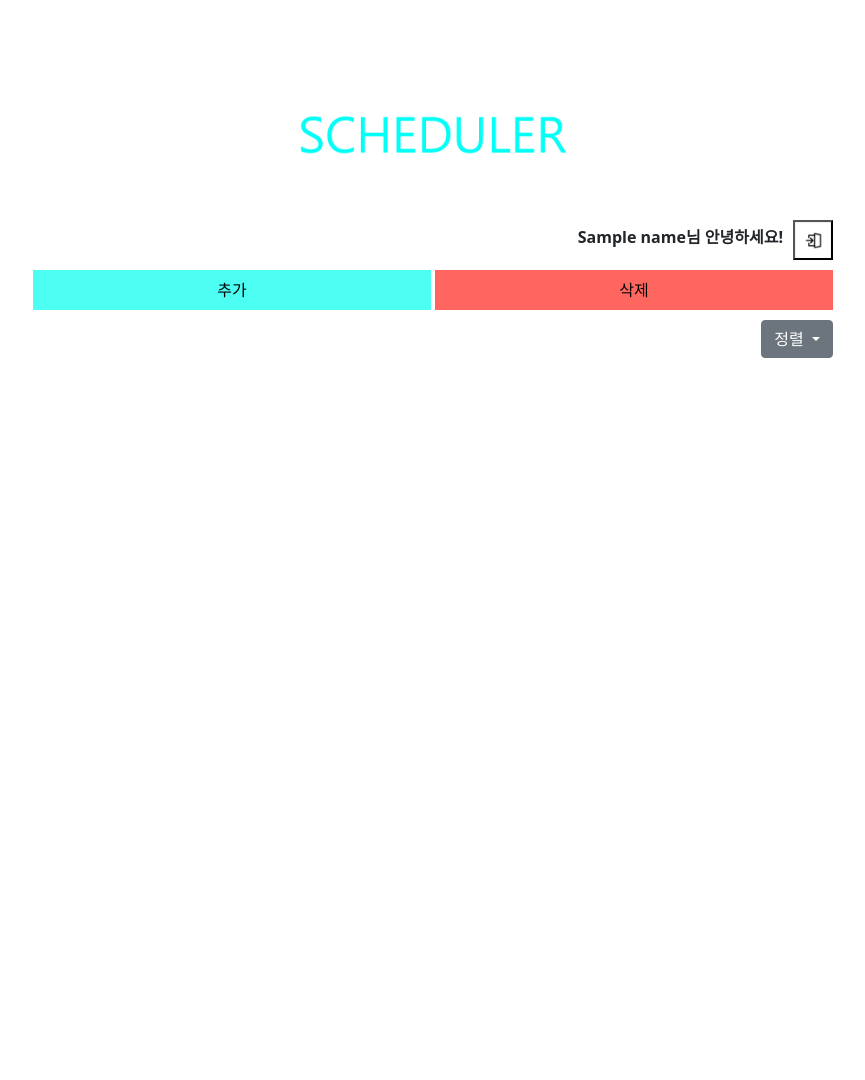
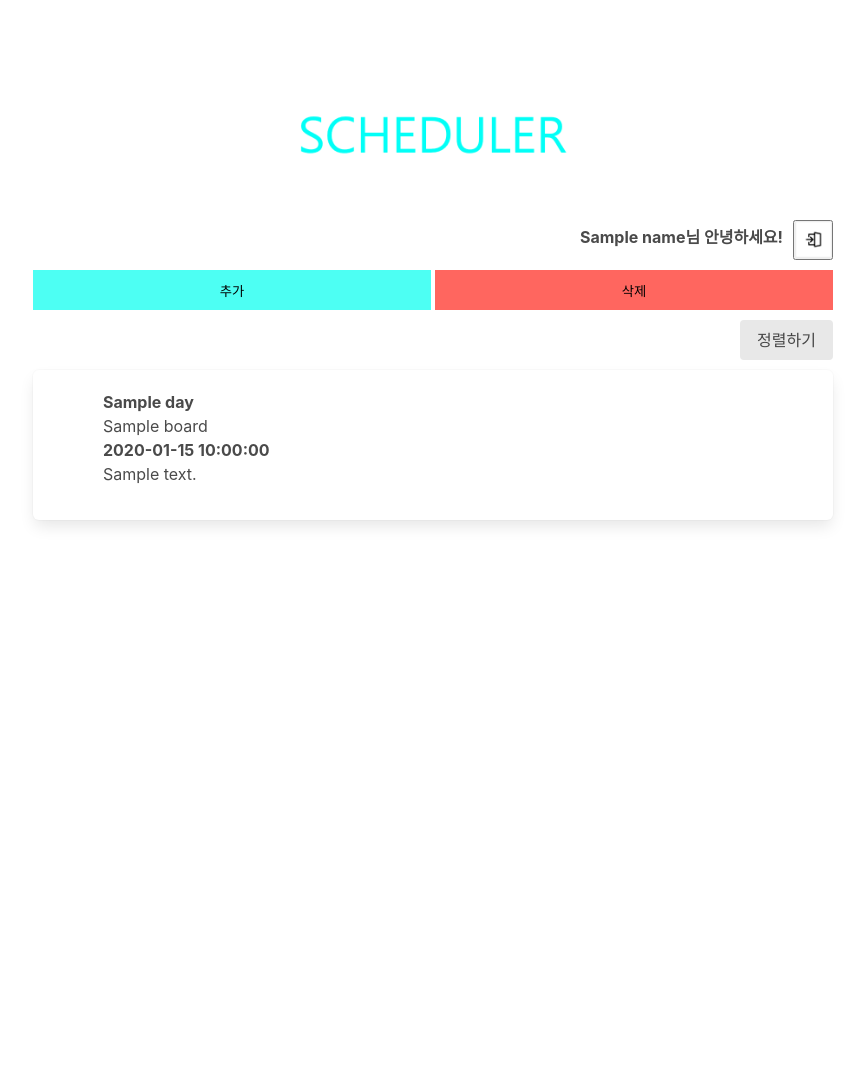
Before and after one commit to fooooif/scheduler, a Flask app: template templates/board.html in a window 1280 px wide. Shown: the whole page, without its empty margins (207-1072 px from the left). After the commit the page ends 526 px from the top, so only its background shows below. Run offline with Flask 2, Linux system fonts and the light colour scheme; the template is opened without the code that fills it: most values are stand-ins (such as "Sample title", 1, 10 or a date in 2020); some libraries are stand-ins or nearby versions.

Commit message:
기능 추가
추가, 삭제, 게시판 기능 추가

```diff
--- a/app.py
+++ b/app.py
@@ -4,11 +4,10 @@ from pymongo import MongoClient
 from flask_jwt_extended import *
 from flask_bcrypt import Bcrypt
 from flask import Flask, render_template, jsonify, request,redirect, url_for
-
+from bson import ObjectId
 app = Flask(__name__)
 bcrypt = Bcrypt(app)
 app.config.update(
-    DEBUG = True,
     JWT_SECRET_KEY="my_secret_key_jwt",
     JWT_TOKEN_LOCATION='cookies',
     # get post 뺴고 막아놈
@@ -23,6 +22,7 @@ day = {1:"월",2:"화",3:"수",4:"목",5:"금",6:"토",7:"일"}
 ## HTML 화면 보여주기
 @app.route('/')
 def home():
+
     return render_template('login2.html')
 
 @app.route('/signin' ,methods=['GET'])
@@ -43,7 +43,11 @@ def board():
     jwt_token=get_jwt_identity()
     email = jwt_token['email']
     name = db.users.find_one({'email':email})['name']
-    return render_template('board.html',name = name)
+    boards = list(db.boards.find({'email': email}))
+    for board in boards:
+        board['_id']=str(board['_id'])
+
+    return render_template('board.html',name = name,board_list=boards)
 
 ## api 메소드 -> request.form -> 안받아짐 체크해보기
 # user 회원가입.
@@ -94,7 +98,7 @@ def login():
         json = {
             'email':email,
         }
-        access_token = create_access_token(identity=json,expires_delta=datetime.timedelta(minutes=15))
+        access_token = create_access_token(identity=json,expires_delta=datetime.timedelta(minutes=60))
         return jsonify({'msg':'success','access_token':access_token})
     else:
         return jsonify({'msg':'fail','access_token':None})
@@ -105,12 +109,40 @@ def login():
 def register_board():
     jwt_token = get_jwt_identity()
     email = jwt_token['email']
-    name = db.users.find_one({'email': email})['name']
-    print(request.is_json)
-    print(request.data)
+    json = request.get_json()['data']
+    days = []
+    for i in json['day']:
+        days.append(day[i])
+    board_doc = {
+        'email':email,
+        'day':days,
+        'title':json['title'],
+        'content':json['content'],
+        'time':json['time']
+    }
+    db.boards.insert_one(board_doc)
+
+    return jsonify({'msg':'succes'})
+@app.route('/api/board/drop',methods=['POST'])
+@jwt_required()
+def delete_board():
+    jwt_token = get_jwt_identity()
+    json = request.get_json()
+    board_ids = json['id']
+
+    for board_id in board_ids:
+        db.boards.delete_one({'_id':ObjectId(board_id)})
     return jsonify({'msg':'succes'})
 
-
+# @app.route('/api/board',methods=['GET'])
+# @jwt_required()
+# def find_board():
+#     jwt_token = get_jwt_identity()
+#     email = jwt_token['email']
+#
+#     boards = list(db.boards.find({'email': email}, {'_id': False}))
+#
+#     return jsonify({'data':boards})
 
 if __name__ == '__main__':
     app.run('0.0.0.0', port=5000, debug=True)
--- a/templates/bar.html
+++ b/templates/bar.html
@@ -12,8 +12,9 @@
     <link rel="stylesheet" href="https://cdn.jsdelivr.net/npm/bulma@0.9.1/css/bulma.min.css">
     <link rel="stylesheet" href="https://pro.fontawesome.com/releases/v5.10.0/css/all.css"
           integrity="sha384-AYmEC3Yw5cVb3ZcuHtOA93w35dYTsvhLPVnYs9eStHfGJvOvKxVfELGroGkvsg+p" crossorigin="anonymous"/>
-    <link href="https://cdn.jsdelivr.net/npm/bootstrap@5.1.3/dist/css/bootstrap.min.css" rel="stylesheet"
-          integrity="sha384-1BmE4kWBq78iYhFldvKuhfTAU6auU8tT94WrHftjDbrCEXSU1oBoqyl2QvZ6jIW3" crossorigin="anonymous">
+
+<!--    <link href="https://cdn.jsdelivr.net/npm/bootstrap@5.1.3/dist/css/bootstrap.min.css" rel="stylesheet"-->
+<!--          integrity="sha384-1BmE4kWBq78iYhFldvKuhfTAU6auU8tT94WrHftjDbrCEXSU1oBoqyl2QvZ6jIW3" crossorigin="anonymous">-->
     <!-- JS -->
     <script src="https://ajax.googleapis.com/ajax/libs/jquery/3.4.1/jquery.min.js"></script>
     <script src="https://cdnjs.cloudflare.com/ajax/libs/jquery-cookie/1.4.1/jquery.cookie.js"></script>
@@ -42,9 +43,8 @@
 <body>
 
 <figure class="image">
-    <a href="/">
-        <img src="../static/image/titleimg.png">
-    </a>
+        <img onclick="imgcilck()" src="../static/image/titleimg.png">
+
 </figure>
 
 </body>
--- a/templates/board.html
+++ b/templates/board.html
@@ -17,7 +17,11 @@
         width: 800px;
         height: 50px;
     }
-
+    .back-ok-button {
+        display: none;
+        width: 800px;
+        height: 50px;
+    }
     .button1-location {
         background-color: #4dfff3;
         /*margin-left: 5px;*/
@@ -32,17 +36,6 @@
         /*margin-right: 5px;*/
         float: right;
         border: 0;
-    }
-
-    .content {
-        width: 800px;
-        height: 700px;
-        margin: 10px auto 0px auto;
-    }
-
-    .sort-location {
-        width: 800px;
-        height: 50px;
     }
 
     .logout-button {
@@ -66,13 +59,77 @@
         height: 35px;
     }
 
-    .dropdown {
-        float: right;
+    /*.dropdown {*/
+    /*    float: right;*/
+    /*}*/
+    .option-bottom {
+        display: flex;
+        flex-direction: row-reverse;
     }
-    .user-name{
+
+    .user-name {
         float: right;
         margin-right: 10px;
         margin-top: 5px;
+    }
+
+    .board-location {
+        display: flex;
+        flex-direction: row;
+
+
+    }
+
+    .box {
+        margin: 0px auto 0px auto;
+        width: 800px;
+        height: 150px;
+        display: flex;
+        justify-content: space-between;
+    }
+
+    .no-image {
+        width: 300px;
+        heigth: 300px;
+        margin: 0px auto 0px auto;
+
+    }
+
+
+    .nofile-img-location {
+        width: 800px;
+        width: 2px;
+        margin: 0px auto 0px auto;
+    }
+
+    .day-location {
+        flex-direction: row;
+        display: flex;
+
+    }
+
+    .last-location {
+        width: 300px;
+    }
+
+    .sort-button {
+        background-color: rgba(22, 32, 68, 0.25);
+        text-decoration-color: black;
+        margin-left: 5px;
+    }
+
+    .select-button {
+        width: 50px;
+        margin: auto 0px auto 0px;
+        flex-direction: row;
+        align-content: center;
+    }
+    .form-check-input{
+        display: none;
+    }
+    .board-content {
+        display: flex;
+        flex-direction: column;
     }
 </style>
 {% endblock %}
@@ -81,13 +138,65 @@
 {% block script %}
 <script defer src="../static/js/board.js"></script>
 <script>
+    $('#')
+
+    function imgcilck() {
+        window.location.href = '/board'
+    }
+
     function logout_click() {
         $.removeCookie('access_token_cookie');
         alert('로그아웃 되었습니다!');
         window.location.href = '/'
     }
-    function pluscilck(){
-        window.location.href ='/write'
+
+    function plusclick() {
+        window.location.href = '/write'
+    }
+
+    function deleteclick() {
+
+        for (let i = 0; i < "{{board_list|length}}"; i++) {
+            $('#select-button' + i).show()
+        }
+        $
+        $('#plus-minus-button').hide()
+        $('#option-bottom').hide()
+        $('#back-ok-button').show()
+
+    }
+
+    function backclick() {
+
+        $('#plus-minus-button').show()
+        $('#option-bottom').show()
+        $('#back-ok-button').hide()
+    }
+
+
+     function okclick() {
+
+
+        let board_list_id = []
+        for (let i = 0; i < "{{board_list|length}}"; i++) {
+            if ($('#select-button' + i).is(':checked')){
+                let id = $('#select-button' + i).val();
+                board_list_id.push(id);
+            }
+
+        }
+        let json = {'id':board_list_id}
+        $.ajax({
+            type: 'POST',
+            url: '/api/board/drop',
+            dataType:'json',
+            contentType: "application/json; charset:UTF-8",
+            data: JSON.stringify(json),
+            success: function (response) {
+
+            }
+        });
+        window.location.href = '/board'
     }
 </script>
 {% endblock %}
@@ -104,41 +213,57 @@
         </button>
         {% if name|length %}
         <b class="user-name">{{name}}님 안녕하세요!</b>
-    {% endif %}
+        {% endif %}
     </div>
-    <div class="plus-minus-button">
-        <input class="button-size button1-location" type="button" value="추가" onclick="pluscilck()">
-        <input class="button-size button2-location" type="button" value="삭제">
+    <div class="plus-minus-button" id="plus-minus-button">
+        <input class="button-size button1-location" type="button" value="추가" onclick="plusclick()">
+        <input class="button-size button2-location" type="button" value="삭제" onclick="deleteclick()">
     </div>
-
-    <div class="dropdown">
-        <button class="btn btn-secondary dropdown-toggle" type="button" id="dropdownMenu2" data-bs-toggle="dropdown"
-                aria-expanded="false">
-            정렬
-        </button>
-        <ul class="dropdown-menu" aria-labelledby="dropdownMenu2">
-            <li>
-                <button class="dropdown-item" type="button">시간 순</button>
-            </li>
-            <li>
-                <button class="dropdown-item" type="button">날짜 순</button>
-            </li>
-            <li>
-                <button class="dropdown-item" type="button">Something else here</button>
-            </li>
-        </ul>
+    <div class="back-ok-button" id="back-ok-button">
+        <input class="button-size button1-location" type="button" value="되돌아가기" onclick="backclick()">
+        <input class="button-size button2-location" type="button" value="확인" onclick="okclick()">
+    </div>
+    <div class="option-bottom" id="option-bottom">
+        <div>
+            <input class="button is-active is-light sort-button " type="button" value="정렬하기" onclick="">
+        </div>
     </div>
 
 </div>
 
 
 {% if board_list|length %}
-<div class="content">
+{% for i in range(1,board_list|length+1) %}
 
+<div class="box">
+    <div class="board-location">
+        <div class="select-button">
+            <input id="select-button{{i-1}}" class="form-check-input" type="checkbox" value={{board_list[i-1]['_id']}}>
+        </div>
+        <div class="board-content">
+            <div class="day-location">
+                {% for day in board_list[i-1]['day'] %}
+                <b>{{day}}</b>
+                {% endfor %}
+            </div>
+
+            <h2>{{board_list[i-1]['title']}}</h2>
+            <b>{{board_list[i-1]['time']}}</b>
+            <div class="content">
+                <p>{{board_list[i-1]['content']}}</p>
+            </div>
+        </div>
+    </div>
 </div>
+{% endfor %}
+
 {% else %}
+<div class="nofile-img-location">
+    <img class="no-image" src="../static/image/x.png">
+</div>
 
 {% endif %}
+<div class="last-location">
 
 </div>
 </body>
```
Also changed, not shown: db_init.py (+36 -17 lines), templates/login2.html (+6 -3 lines), templates/signin2.html (+11 -7 lines), templates/test.html (added, +41 -0 lines), templates/write.html (+13 -10 lines), static/image/img.png (added), static/image/x.png (added).
